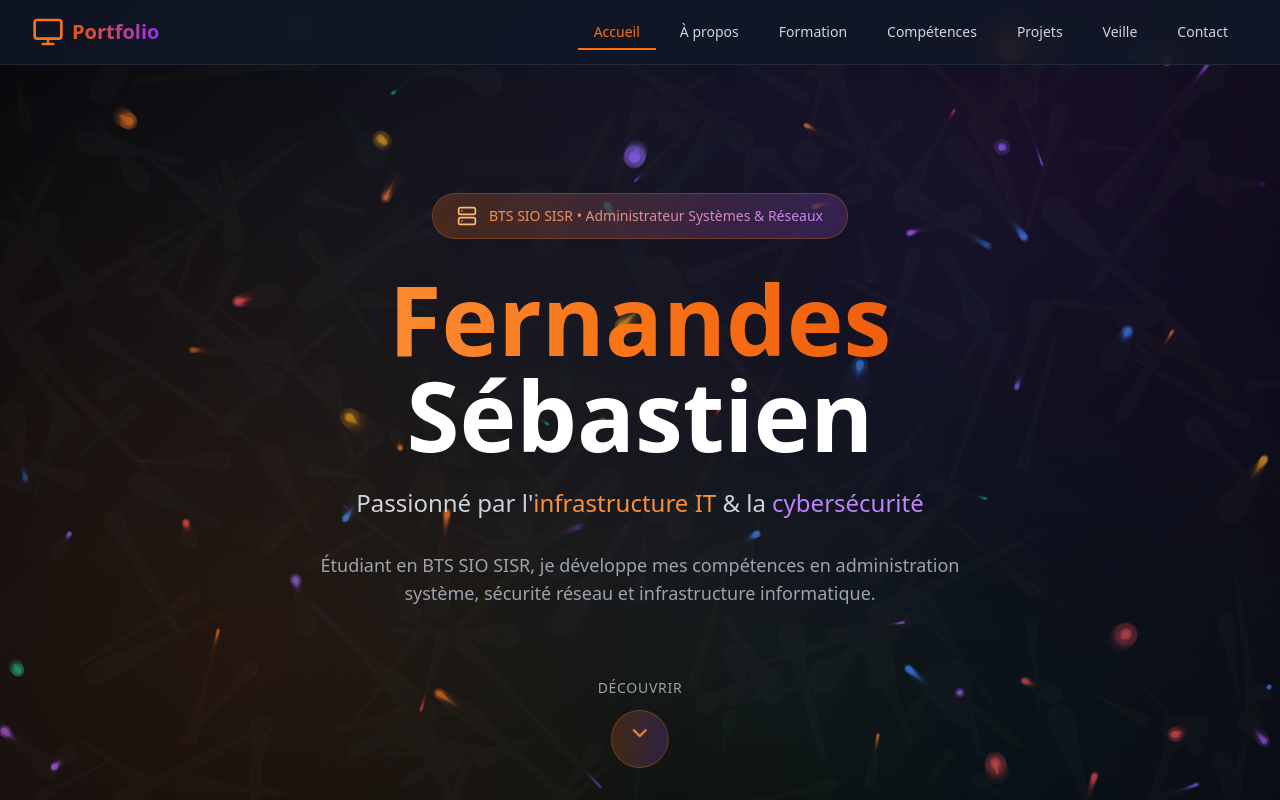
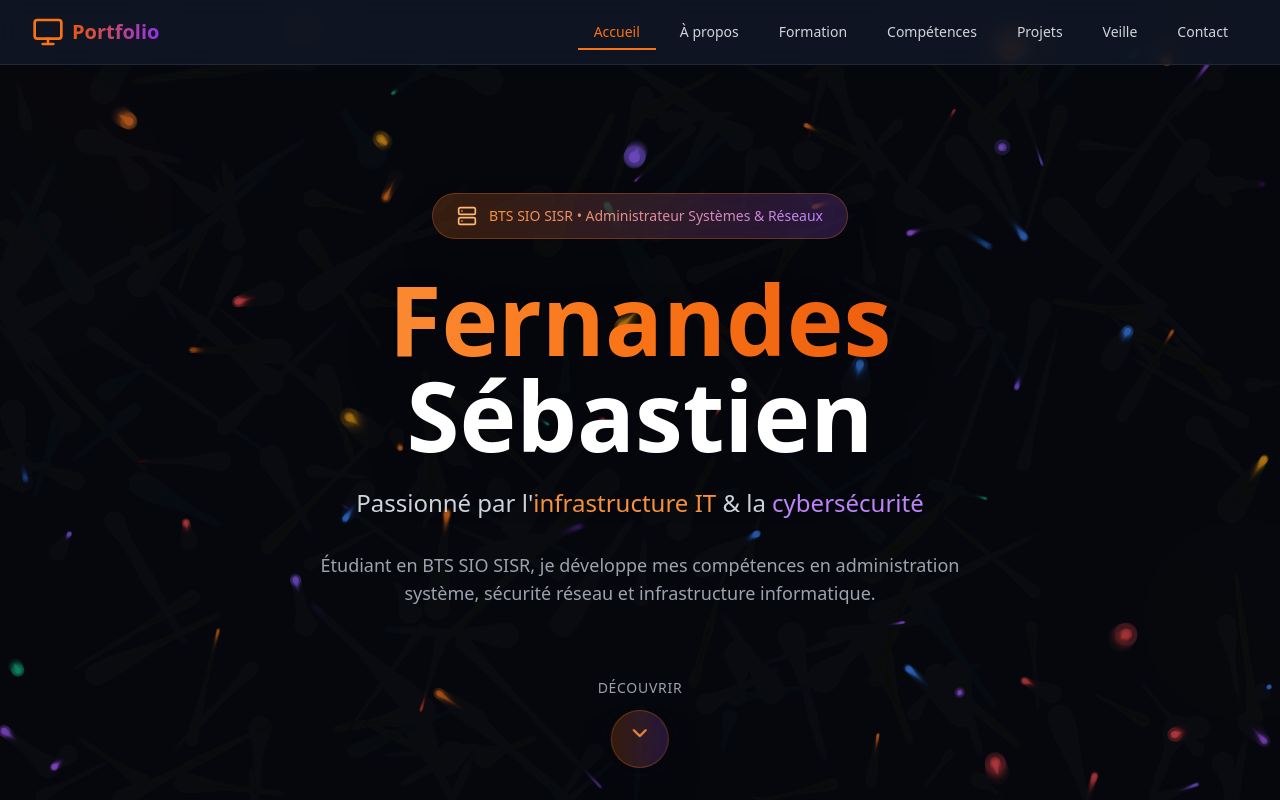
Before and after one commit to CapitaineRick/Portfolio, a React (Vite) app: page / in a window 1280 px wide. Shown: the top 800 px of the page. Built offline with nearby package versions, Linux system fonts and the light colour scheme.

Commit message:
Uniformiser les arrière-plans des sections

```diff
--- a/src/components/sections/About.tsx
+++ b/src/components/sections/About.tsx
@@ -65,6 +65,9 @@ const About: React.FC = () => {
       id="about"
       className="py-16 md:py-24 flex items-center justify-center relative overflow-hidden"
     >
+      {/* Éléments flottants décoratifs */}
+      <div className="floating-elements"></div>
+
       <div className="max-w-7xl mx-auto px-4 sm:px-6 lg:px-8 relative">
         <div className="text-center mb-12">
           <h2 className="text-4xl md:text-5xl font-bold mb-4 bg-clip-text text-transparent bg-gradient-to-r from-orange-600 to-purple-600">
--- a/src/components/sections/Contact.tsx
+++ b/src/components/sections/Contact.tsx
@@ -61,7 +61,10 @@ const handleSubmit = (e: React.FormEvent) => {
   }, []);
 
   return (
-    <section id="contact" className="py-16">
+    <section id="contact" className="py-16 relative overflow-hidden">
+      {/* Éléments flottants décoratifs */}
+      <div className="floating-elements"></div>
+
       <div className="max-w-7xl mx-auto px-4 sm:px-6 lg:px-8">
         <div className="text-center mb-12">
           <h2 className="text-4xl md:text-5xl font-bold mb-4 bg-clip-text text-transparent bg-gradient-to-r from-orange-600 to-purple-600">
--- a/src/components/sections/Hero.tsx
+++ b/src/components/sections/Hero.tsx
@@ -217,21 +217,15 @@ const Hero: React.FC = () => {
     <section
       id="home"
       className="h-screen flex items-center justify-center relative overflow-hidden"
-      style={{
-        background: `
-          radial-gradient(circle at 20% 80%, rgba(249, 115, 22, 0.4) 0%, transparent 60%),
-          radial-gradient(circle at 80% 20%, rgba(168, 85, 247, 0.4) 0%, transparent 60%),
-          radial-gradient(circle at 40% 40%, rgba(59, 130, 246, 0.3) 0%, transparent 60%),
-          radial-gradient(circle at 60% 80%, rgba(16, 185, 129, 0.3) 0%, transparent 60%),
-          linear-gradient(135deg, #0f172a 0%, #1e293b 30%, #0f172a 70%, #1e293b 100%)
-        `
-      }}
     >
+      {/* Éléments flottants décoratifs */}
+      <div className="floating-elements"></div>
+
       {/* Canvas de particules */}
       <canvas
         ref={canvasRef}
         className="absolute inset-0 opacity-70"
-        style={{ zIndex: 1 }}
+        style={{ zIndex: 2 }}
       />
 
       {/* Contenu principal centré */}
--- a/src/components/sections/Projects.tsx
+++ b/src/components/sections/Projects.tsx
@@ -68,6 +68,9 @@ const Projects: React.FC = () => {
 
   return (
     <section id="projects" className="py-16 flex items-center justify-center relative overflow-hidden">
+      {/* Éléments flottants décoratifs */}
+      <div className="floating-elements"></div>
+
       <div className="max-w-7xl mx-auto px-4 sm:px-6 lg:px-8 relative">
         <div className="text-center mb-12">
           <h2 className="text-4xl md:text-5xl font-bold mb-4 bg-clip-text text-transparent bg-gradient-to-r from-orange-600 to-purple-600">
--- a/src/components/sections/Skills.tsx
+++ b/src/components/sections/Skills.tsx
@@ -38,12 +38,8 @@ const Skills: React.FC = () => {
 
   return (
     <section id="skills" className="py-16 md:py-24 flex items-center justify-center relative overflow-hidden">
-      {/* Background Elements */}
-      <div className="absolute inset-0 overflow-hidden">
-        <div className="absolute top-0 -left-4 w-72 h-72 bg-orange-500/5 rounded-full mix-blend-multiply filter blur-xl animate-blob" />
-        <div className="absolute -bottom-8 -right-4 w-72 h-72 bg-purple-500/5 rounded-full mix-blend-multiply filter blur-xl animate-blob animation-delay-2000" />
-        <div className="absolute top-1/2 left-1/2 w-72 h-72 bg-blue-500/5 rounded-full mix-blend-multiply filter blur-xl animate-blob animation-delay-4000" />
-      </div>
+      {/* Éléments flottants décoratifs */}
+      <div className="floating-elements"></div>
 
       <div className="max-w-7xl mx-auto px-4 sm:px-6 lg:px-8 relative">
         {/* Header */}
--- a/src/components/sections/TechWatch.tsx
+++ b/src/components/sections/TechWatch.tsx
@@ -40,7 +40,10 @@ const TechWatch: React.FC = () => {
   }, []);
 
   return (
-    <section id="techwatch" className="py-16 md:py-24 bg-gray-900">
+    <section id="techwatch" className="py-16 md:py-24 relative overflow-hidden">
+      {/* Éléments flottants décoratifs */}
+      <div className="floating-elements"></div>
+
       <div className="max-w-7xl mx-auto px-4 sm:px-6 lg:px-8">
         {/* Header */}
         <div className="text-center mb-16">
--- a/src/index.css
+++ b/src/index.css
@@ -11,72 +11,135 @@ html {
   @apply transition-all duration-300 ease-in-out;
 }
 
-/* Section styling */
+/* Section styling uniforme */
 section {
-  @apply relative overflow-hidden transition-all duration-300 ease-in-out py-16;
-  background-image: radial-gradient(
-    circle at center,
-    var(--tw-gradient-from) 0%,
-    var(--tw-gradient-to) 100%
-  );
-  background-size: 200% 200%;
-  animation: gradientMove 15s ease infinite;
+  @apply relative overflow-hidden transition-all duration-500 ease-in-out;
   min-height: 100vh;
   display: flex;
   align-items: center;
   justify-content: center;
+  position: relative;
 }
 
-/* Section colors */
-section {
-  --tw-gradient-from: theme('colors.gray.900' / 5%);
-  --tw-gradient-to: theme('colors.gray.900' / 5%);
+/* Background uniforme pour toutes les sections */
+section::before {
+  content: '';
+  position: absolute;
+  top: 0;
+  left: 0;
+  right: 0;
+  bottom: 0;
+  background: linear-gradient(
+    135deg,
+    rgba(15, 23, 42, 0.95) 0%,
+    rgba(30, 41, 59, 0.98) 25%,
+    rgba(15, 23, 42, 0.95) 50%,
+    rgba(30, 41, 59, 0.98) 75%,
+    rgba(15, 23, 42, 0.95) 100%
+  );
+  background-size: 400% 400%;
+  animation: gradientShift 20s ease infinite;
+  z-index: -2;
 }
 
+/* Overlay coloré spécifique à chaque section */
+section::after {
+  content: '';
+  position: absolute;
+  top: 0;
+  left: 0;
+  right: 0;
+  bottom: 0;
+  background: radial-gradient(
+    circle at center,
+    var(--section-color-primary) 0%,
+    transparent 70%
+  ),
+  radial-gradient(
+    circle at 20% 80%,
+    var(--section-color-secondary) 0%,
+    transparent 50%
+  ),
+  radial-gradient(
+    circle at 80% 20%,
+    var(--section-color-accent) 0%,
+    transparent 50%
+  );
+  opacity: 0.15;
+  background-size: 200% 200%, 150% 150%, 150% 150%;
+  animation: colorFlow 25s ease infinite;
+  z-index: -1;
+}
+
+/* Couleurs spécifiques par section */
 section#home {
-  --tw-gradient-from: theme('colors.orange.900' / 5%);
-  --tw-gradient-to: theme('colors.purple.900' / 5%);
+  --section-color-primary: rgba(249, 115, 22, 0.4);
+  --section-color-secondary: rgba(168, 85, 247, 0.3);
+  --section-color-accent: rgba(59, 130, 246, 0.2);
 }
 
 section#about {
-  --tw-gradient-from: theme('colors.blue.900' / 5%);
-  --tw-gradient-to: theme('colors.purple.900' / 5%);
+  --section-color-primary: rgba(59, 130, 246, 0.4);
+  --section-color-secondary: rgba(168, 85, 247, 0.3);
+  --section-color-accent: rgba(16, 185, 129, 0.2);
 }
 
 section#education {
-  --tw-gradient-from: theme('colors.purple.900' / 5%);
-  --tw-gradient-to: theme('colors.blue.900' / 5%);
+  --section-color-primary: rgba(168, 85, 247, 0.4);
+  --section-color-secondary: rgba(59, 130, 246, 0.3);
+  --section-color-accent: rgba(249, 115, 22, 0.2);
 }
 
 section#skills {
-  --tw-gradient-from: theme('colors.green.900' / 5%);
-  --tw-gradient-to: theme('colors.emerald.900' / 5%);
+  --section-color-primary: rgba(16, 185, 129, 0.4);
+  --section-color-secondary: rgba(5, 150, 105, 0.3);
+  --section-color-accent: rgba(59, 130, 246, 0.2);
 }
 
 section#projects {
-  --tw-gradient-from: theme('colors.orange.900' / 5%);
-  --tw-gradient-to: theme('colors.red.900' / 5%);
+  --section-color-primary: rgba(249, 115, 22, 0.4);
+  --section-color-secondary: rgba(239, 68, 68, 0.3);
+  --section-color-accent: rgba(168, 85, 247, 0.2);
 }
 
 section#techwatch {
-  /* SUPPRESSION COMPLÈTE DU FOND */
-  background: none !important;
-  background-image: none !important;
-  animation: none !important;
-  --tw-gradient-from: transparent;
-  --tw-gradient-to: transparent;
+  --section-color-primary: rgba(139, 92, 246, 0.4);
+  --section-color-secondary: rgba(168, 85, 247, 0.3);
+  --section-color-accent: rgba(59, 130, 246, 0.2);
 }
 
 section#contact {
-  --tw-gradient-from: theme('colors.emerald.900' / 5%);
-  --tw-gradient-to: theme('colors.green.900' / 5%);
+  --section-color-primary: rgba(5, 150, 105, 0.4);
+  --section-color-secondary: rgba(16, 185, 129, 0.3);
+  --section-color-accent: rgba(249, 115, 22, 0.2);
 }
 
 /* Animations */
-@keyframes gradientMove {
+@keyframes gradientShift {
   0% { background-position: 0% 50%; }
-  50% { background-position: 100% 50%; }
+  25% { background-position: 100% 50%; }
+  50% { background-position: 100% 100%; }
+  75% { background-position: 0% 100%; }
   100% { background-position: 0% 50%; }
+}
+
+@keyframes colorFlow {
+  0% {
+    background-position: 0% 50%, 0% 0%, 100% 100%;
+    opacity: 0.1;
+  }
+  33% {
+    background-position: 100% 50%, 100% 0%, 0% 100%;
+    opacity: 0.15;
+  }
+  66% {
+    background-position: 100% 100%, 50% 100%, 50% 0%;
+    opacity: 0.12;
+  }
+  100% {
+    background-position: 0% 50%, 0% 0%, 100% 100%;
+    opacity: 0.1;
+  }
 }
 
 @keyframes blob {
@@ -96,6 +159,48 @@ section#contact {
 
 .animation-delay-4000 {
   animation-delay: 4s;
+}
+
+/* Éléments flottants décoratifs */
+section .floating-elements {
+  position: absolute;
+  top: 0;
+  left: 0;
+  right: 0;
+  bottom: 0;
+  pointer-events: none;
+  z-index: 0;
+}
+
+section .floating-elements::before,
+section .floating-elements::after {
+  content: '';
+  position: absolute;
+  border-radius: 50%;
+  background: linear-gradient(45deg, var(--section-color-primary), var(--section-color-secondary));
+  opacity: 0.1;
+  animation: float 15s ease-in-out infinite;
+}
+
+section .floating-elements::before {
+  width: 300px;
+  height: 300px;
+  top: 10%;
+  left: -10%;
+  animation-delay: 0s;
+}
+
+section .floating-elements::after {
+  width: 200px;
+  height: 200px;
+  bottom: 10%;
+  right: -5%;
+  animation-delay: 7s;
+}
+
+@keyframes float {
+  0%, 100% { transform: translateY(0px) rotate(0deg); }
+  50% { transform: translateY(-20px) rotate(180deg); }
 }
 
 /* Element transitions */
@@ -129,6 +234,12 @@ img {
 
 .opacity-transition {
   @apply transition-opacity duration-300;
+}
+
+/* Contenu des sections */
+section > * {
+  position: relative;
+  z-index: 1;
 }
 
 /* PDF Viewer Styles */
```
Also changed, not shown: src/components/sections/Education.tsx (+11 -7 lines).
